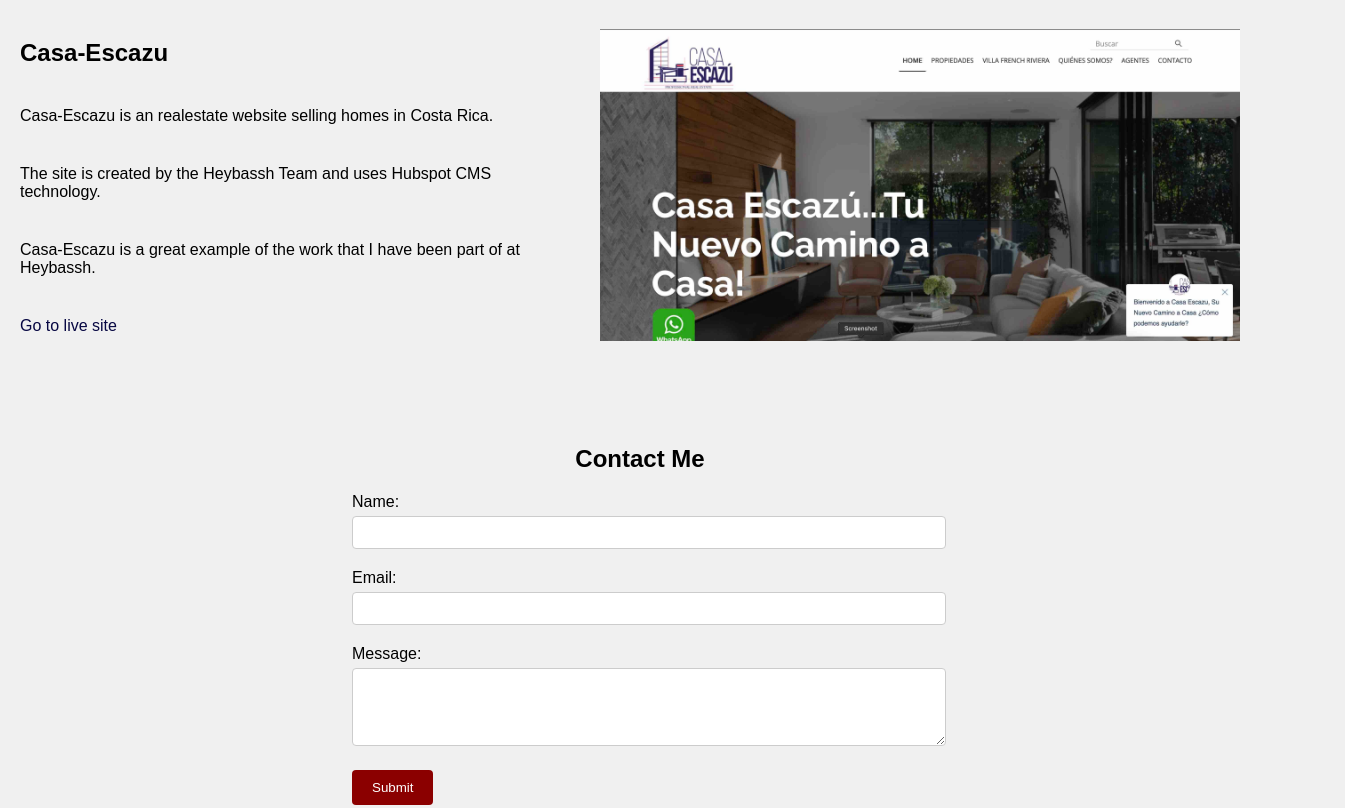
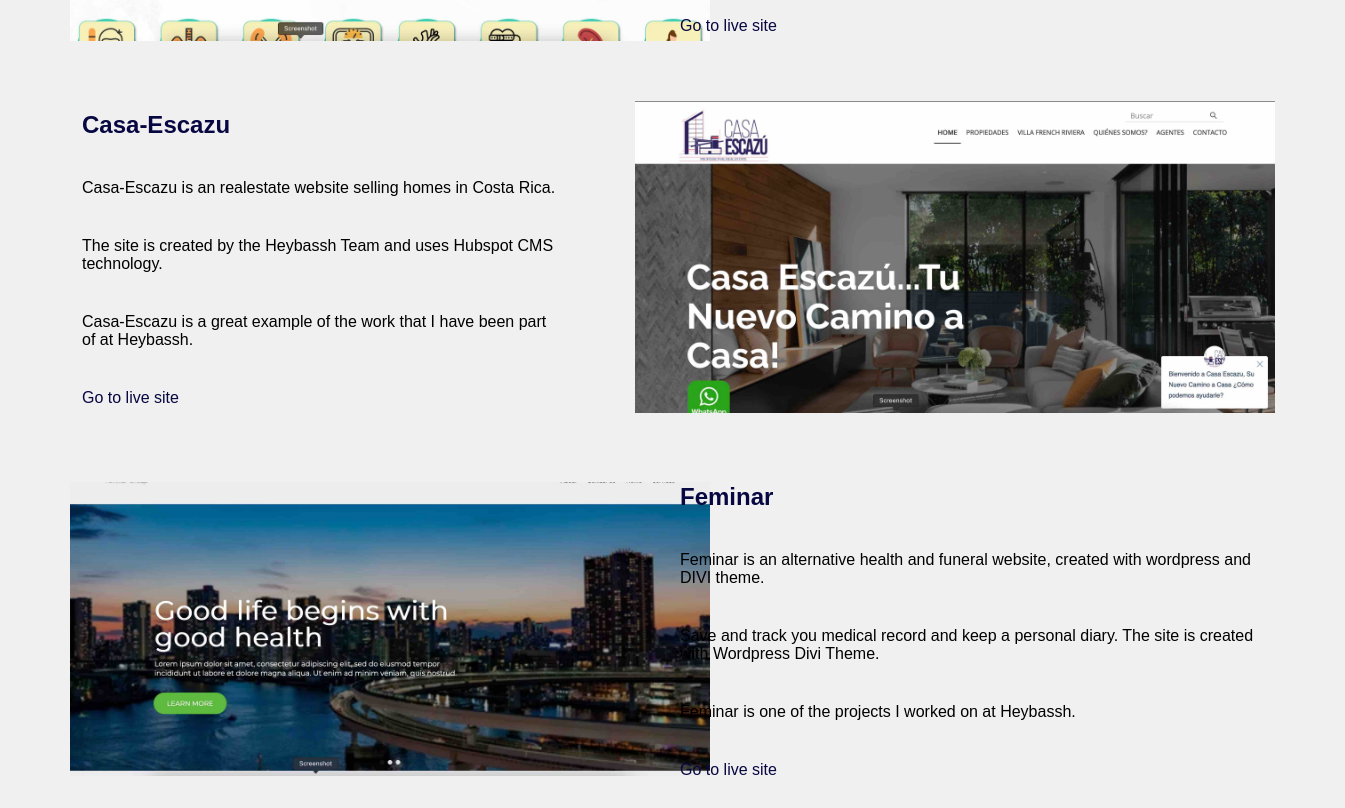
Before and after one commit to eriancoet/Portfolio25, a plain HTML site: page heybassh.html in a window 1280 px wide. Shown: the part 971-1779 px from the top of the page, 1345 px wide, since content can reach past the window. Drawn offline with Linux system fonts and the light colour scheme.

Commit message:
new task

```diff
--- a/heybassh.html
+++ b/heybassh.html
@@ -22,12 +22,16 @@
     <h1>Heybassh Projects</h1>
     <p>Here are some projects I did with Heybassh</p>
   </div>
+
+  <div><h2>Heybassh Projects</h2>
+    <p>These are projects that I worked on at Heybassh</p>
+    </div>
   <div class="container-centered">
 <div class="container-heybassh">
     <div><img class="img-size" src="img/celesyard.jpg"></div>
     <div>
         <h2 class="align-left">
-            Celesyard
+            <a href="https://celesyard.com/"> Celesyard </a>
        </h2>
        <p class="align-left">
         Celeyard.com is an alternative health and funeral website, created with wordpress and DIVI theme.
@@ -42,32 +46,53 @@
    <p class="align-left"><a href="https://celesyard.com/">Go to live site</a></p></div>
 </div>
 </div>
-
+<br>
+<br>
 <div class="container-centered">
     <div class="container-heybassh">
 
         <div>
-            <h2 class="align-left">
-                Casa-Escazu
+            <h2 class="align-left1">
+                <a href="https://www.casaescazu.com/"> Casa-Escazu </a>
            </h2>
-           <p class="align-left">
+           <p class="align-left1">
             Casa-Escazu is an realestate website selling homes in Costa Rica.
            </p>
-           <p class="align-left">
+           <p class="align-left1">
             The site is created by the Heybassh Team and uses Hubspot CMS technology.
            </p>
-           <p class="align-left">
+           <p class="align-left1">
             Casa-Escazu is a great example of the work that I have been part of at Heybassh.
            </p>
 
-       <p class="align-left"><a href="https://www.casaescazu.com/">Go to live site</a></p></div>
-       <div><img class="img-size" src="img/casa.jpg"></div>
+       <p class="align-left1"><a href="https://www.casaescazu.com/">Go to live site</a></p></div>
+       <div><img class="img-size1" src="img/casa.jpg"></div>
     </div>
     </div>
+<br>
+<br>
+    <div class="container-centered">
+        <div class="container-heybassh">
+            <div><img class="img-size" src="img/feminar.jpg"></div>
+            <div>
+                <h2 class="align-left">
+                    <a href="https://feminar.lwacorporate.com/"> Feminar </a>
+               </h2>
+               <p class="align-left">
+                Feminar is an alternative health and funeral website, created with wordpress and DIVI theme.
+               </p>
+               <p class="align-left">
+                Save and track you medical record and keep a personal diary. The site is created with Wordpress Divi Theme.
+               </p>
+               <p class="align-left">
+                Feminar is one of the projects I worked on at Heybassh.
+               </p>
+
+           <p class="align-left"><a href="https://feminar.lwacorporate.com/">Go to live site</a></p></div>
+        </div>
+        </div>
 
 <div class="container-ct-form">
-
-
 
 <div class="portfolio-container-form">
     <div class="container-heading">
--- a/stylesheet.css
+++ b/stylesheet.css
@@ -322,16 +322,30 @@ p {
   .container-heybassh {
     display: grid;
     grid-template-columns: 1fr 1fr;
-    grid-gap: 20px;
+    grid-gap: 10px;
   }
 
   .img-size {
     width: 40rem;
-    padding: 40px;
+    padding: 5px;
+    margin-left:10%;
+  }
+  .img-size1 {
+    width: 40rem;
+    padding: 5px;
+    margin-left: 0px;
+    margin-right: 10%;
+  }
+  .align-left {
+    text-align: left;
+    margin: 0;
   }
 
-  .align-left {
+  .align-left1 {
     text-align: left;
+    margin: 0;
+    padding-right: 10%;
+    margin-left: 10%;
   }
 
   /* Adjust styles for smaller screens */
```
Also changed, not shown: wordpress.html (+35 -8 lines), img/feminar.jpg (added), 1 other file.
